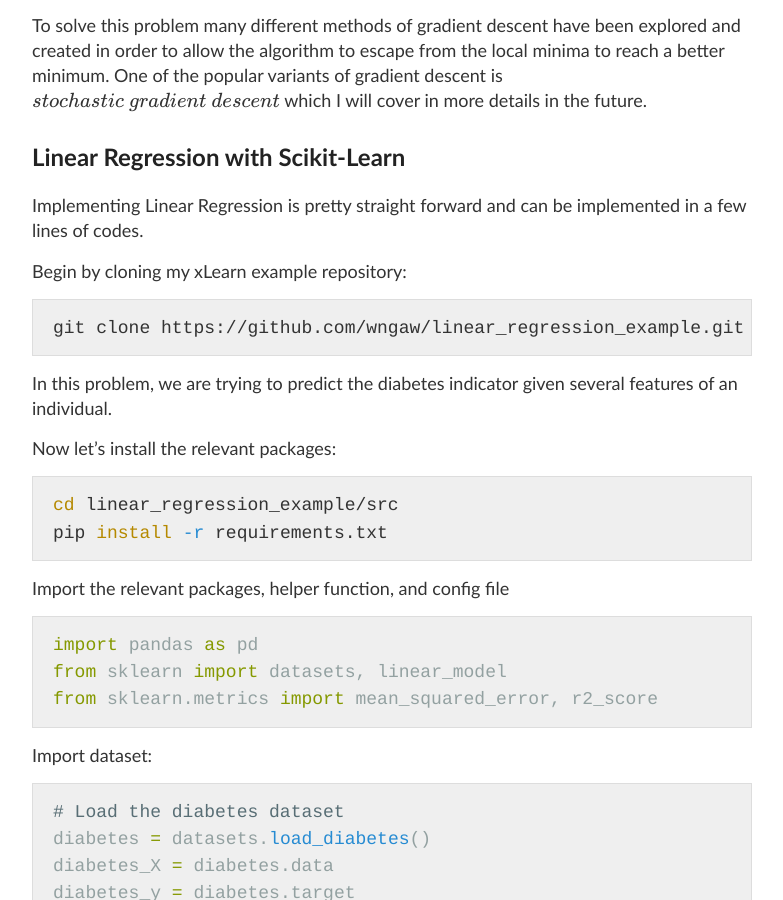
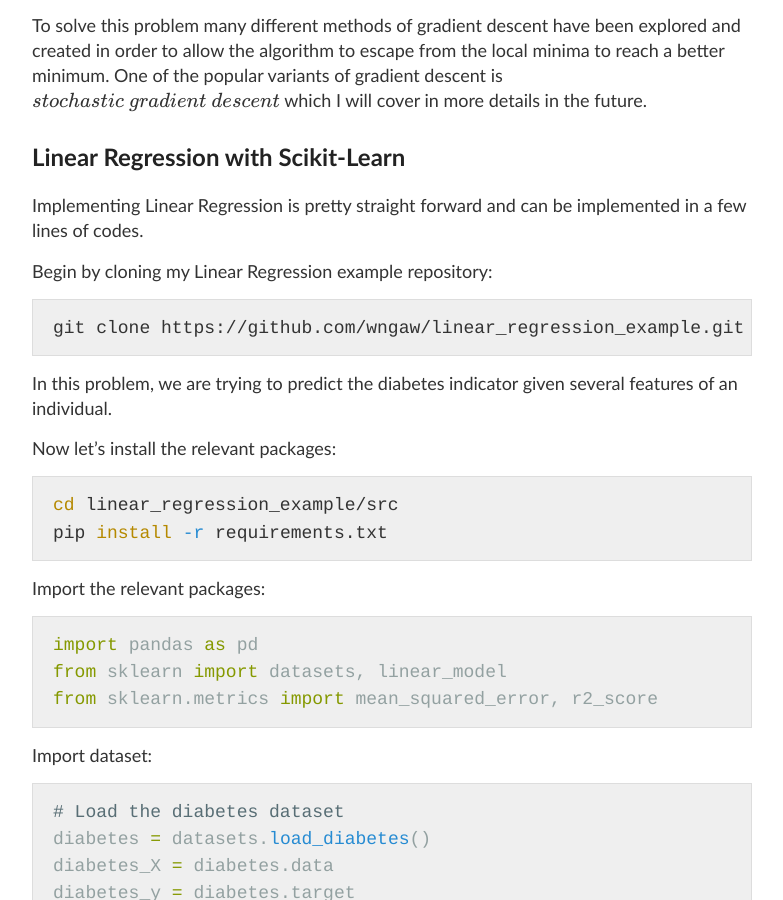
Before and after one commit to wngaw/wngaw.github.io, a Jekyll site: the page built from _posts/2019-04-07-linear-regression.md, in a window 1280 px wide and 900 px high, scrolled down 5110 px. Shown: the whole window, without its empty margins (248-1031 px from the left). Built offline with Jekyll 4.4.1, drawn with Linux system fonts in a browser that asks for light colours; formulas are drawn with MathJax 3.

Commit message:
fix spelling error

````diff
--- a/_posts/2019-04-07-linear-regression.md
+++ b/_posts/2019-04-07-linear-regression.md
@@ -145,7 +145,7 @@ To solve this problem many different methods of gradient descent have been explo
 
 Implementing Linear Regression is pretty straight forward and can be implemented in a few lines of codes.
 
-Begin by cloning my xLearn example repository:
+Begin by cloning my Linear Regression example repository:
 
 ```sh
 git clone https://github.com/wngaw/linear_regression_example.git
@@ -160,7 +160,7 @@ cd linear_regression_example/src
 pip install -r requirements.txt
 ```
 
-Import the relevant packages, helper function, and config file
+Import the relevant packages:
 
 ```python
 import pandas as pd
````
Also changed, not shown: _posts/2019-02-16-field-aware-factorization-machines-with-xlearn.md (+1 -1 lines).
